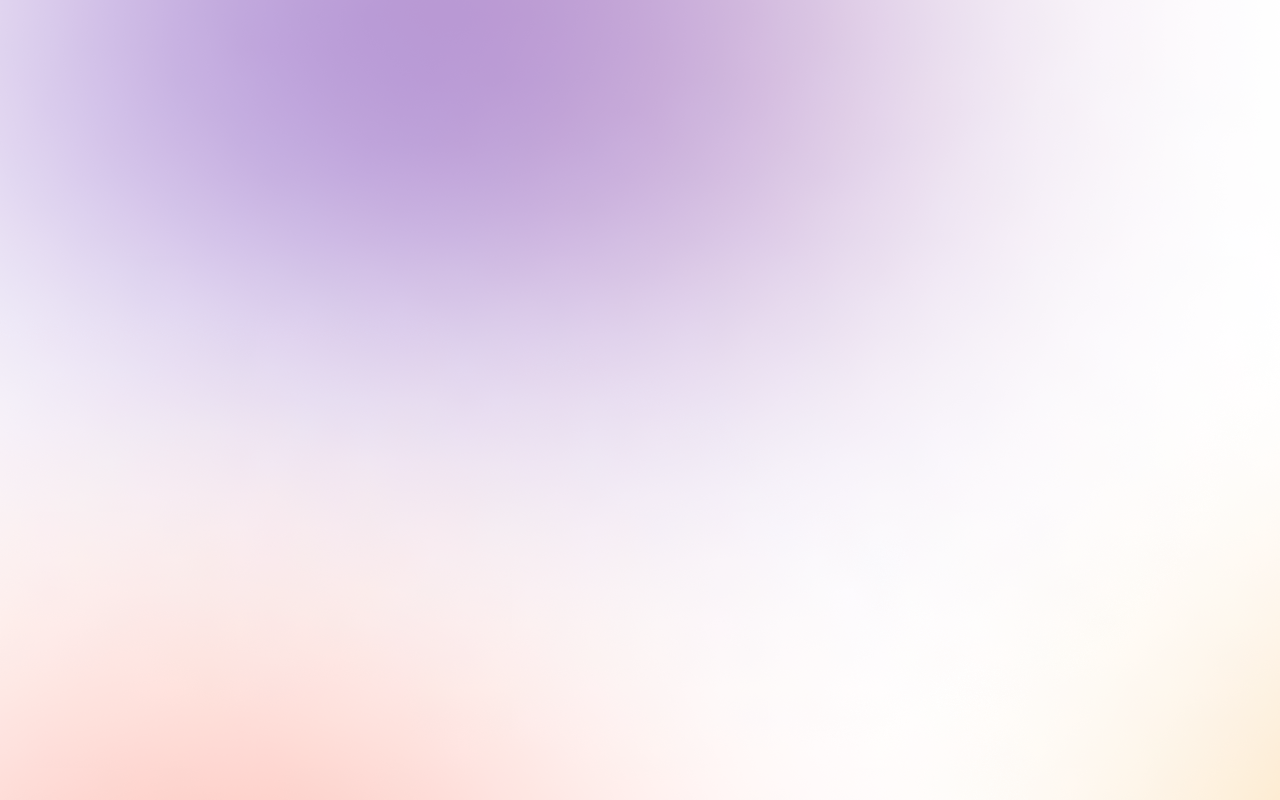
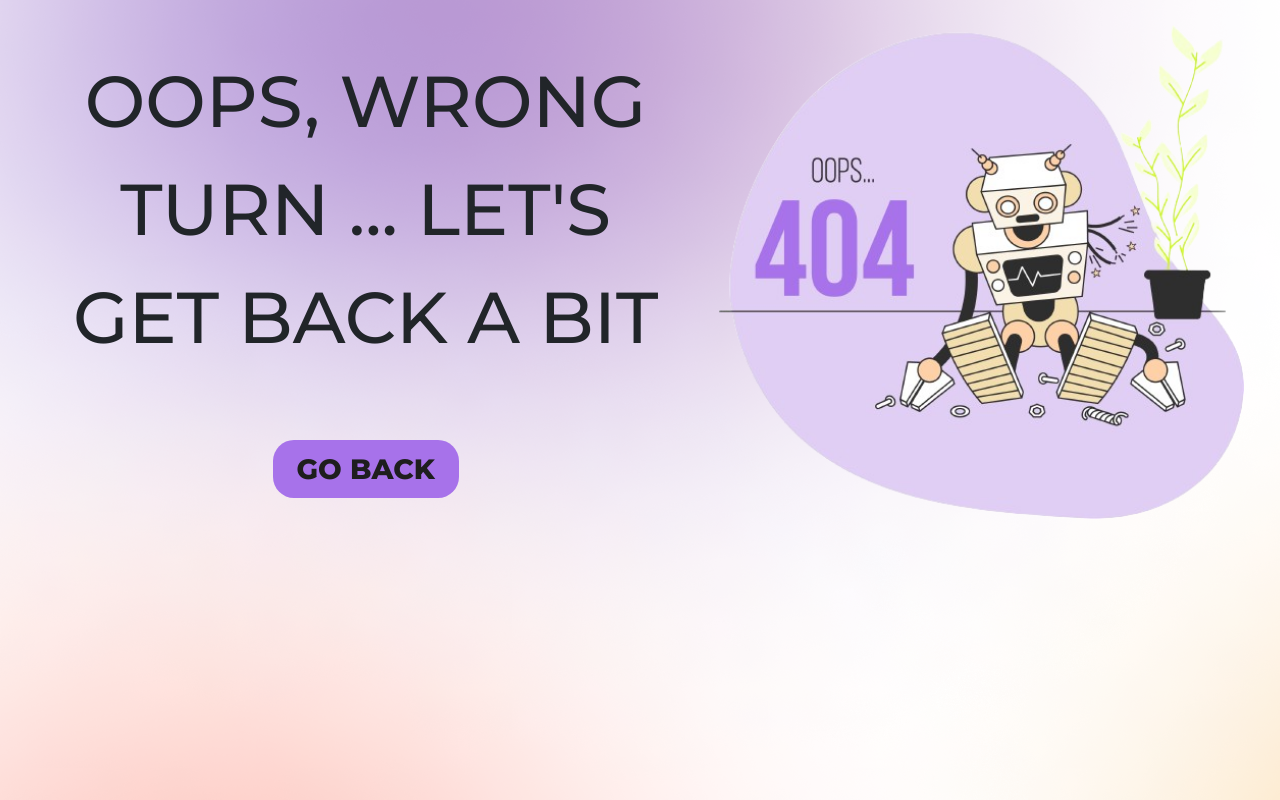
Before and after one commit to mariaashfaq02/SpeakNow, a React (Create React App) app in the folder OneDrive/Desktop/SpeakNow/speak-now/: page /error in a window 1280 px wide. Before the commit this address had no page. Built offline with nearby package versions, Linux system fonts and the light colour scheme.

Commit message:
added error page and fixed a few bugs in contact form functionality

```diff
--- a/OneDrive/Desktop/SpeakNow/speak-now/src/App.js
+++ b/OneDrive/Desktop/SpeakNow/speak-now/src/App.js
@@ -6,7 +6,7 @@ import About from './Pages/About Page/About';
 import Features from './Pages/Features Page/Features';
 import Team from './Pages/Team Page/Team';
 import Contact from './Pages/Contact Page/Contact';
-
+import ErrorPage from './Pages/Error Page/ErrorPage';
 
 function App() {
   return (
@@ -18,6 +18,7 @@ function App() {
           <Route path='/features' element={<Features/>}/>
           <Route path='/team' element={<Team/>}/>
           <Route path='/contact' element={<Contact/>}/>
+          <Route path='/error' element={<ErrorPage/>}/>
         </Routes>
       </Router>
 
--- a/OneDrive/Desktop/SpeakNow/speak-now/src/Components/Footer/Footer.css
+++ b/OneDrive/Desktop/SpeakNow/speak-now/src/Components/Footer/Footer.css
@@ -29,3 +29,7 @@
     text-decoration: none;
     font-size: 1.5rem;
 }
+
+.footerLines,.footerLink{
+    margin-top: 1%;
+}
--- a/OneDrive/Desktop/SpeakNow/speak-now/src/Components/Form/ContactForm.js
+++ b/OneDrive/Desktop/SpeakNow/speak-now/src/Components/Form/ContactForm.js
@@ -80,8 +80,8 @@ const ContactForm = () => {
         </div>
 
         <div class="mb-3 formSubContainer">
-            <label for="exampleInputMessage1" class="form-label" value= {form.message} onChange={handleChange}>Message</label>
-            <input name='message' type="text" className="form-control" id="exampleInputMessage1"/>
+            <label for="exampleInputMessage1" class="form-label"  >Message</label>
+            <input name='message' type="text" className="form-control" id="exampleInputMessage1" value = {form.message} onChange={handleChange}/>
         </div>
 
         <div class="mb-3 formSubContainerButton">
--- a/OneDrive/Desktop/SpeakNow/speak-now/src/Pages/About Page/About.css
+++ b/OneDrive/Desktop/SpeakNow/speak-now/src/Pages/About Page/About.css
@@ -4,6 +4,7 @@
     flex-direction: column;
     justify-content: center !important;
     align-items: center !important;
+    margin-bottom: 4%;
 }
 
 .aboutHeading{
--- /dev/null
+++ b/OneDrive/Desktop/SpeakNow/speak-now/src/Pages/Error Page/ErrorData.js
@@ -0,0 +1,6 @@
+export const ErrorMessage = [
+    {
+      message:"Oops, wrong turn ... let's get back a bit"
+    }
+
+  ];
--- /dev/null
+++ b/OneDrive/Desktop/SpeakNow/speak-now/src/Pages/Error Page/ErrorPage.css
@@ -0,0 +1,30 @@
+
+.errorPageContainer{
+    display: flex;
+    margin-top: 2% !important;
+}
+
+.errorMessage{
+    display: flex;
+    flex-direction: column;
+    justify-content: center;
+    align-items: center;
+}
+
+.errorText{
+    text-align: center;
+    margin-bottom: 8% !important;
+}
+
+.errorTextMessage{
+    font-family: Montserrat;
+    text-transform: uppercase;
+    font-weight: 400 !important;
+    font-size: 4.5rem !important;
+
+}
+
+.errorPic{
+    height: 80% !important;
+    width: 80% !important;
+}
--- a/OneDrive/Desktop/SpeakNow/speak-now/src/Pages/Error Page/ErrorPage.js
+++ b/OneDrive/Desktop/SpeakNow/speak-now/src/Pages/Error Page/ErrorPage.js
@@ -1,9 +1,29 @@
 import React from 'react'
+import { ErrorMessage } from './ErrorData'
+import ErrorPic from '../../Assets/Error.png'
+import Button from '../../Components/Button/Button'
 import './ErrorPage.css'
 
 const ErrorPage = () => {
+
+  const error=ErrorMessage.map(data => {
+    return(
+      <div className='container-fluid errorText'>
+        <p class="lead errorTextMessage">{data.message}</p>
+      </div>
+    )
+  })
+
   return (
-    <div>
+    <div className='container-fluid errorPageContainer'>
+      <div className="container-fluid errorMessage">
+        {error}
+        <Button message={"Go Back"} link={""}/>
+      </div>
+
+      <div className="container-fluid errorPic">
+      <img  src={ErrorPic} className="img-fluid" alt="Error" />
+      </div>
 
     </div>
   )
--- a/OneDrive/Desktop/SpeakNow/speak-now/src/Pages/Home Page/HomePage.css
+++ b/OneDrive/Desktop/SpeakNow/speak-now/src/Pages/Home Page/HomePage.css
@@ -17,6 +17,7 @@
     background-color: transparent !important;
     border-radius:0px !important;
     padding: 0rem !important;
+    margin-bottom: 6%;
 }
 
 .HomebuttonText{
--- a/OneDrive/Desktop/SpeakNow/speak-now/src/Pages/Team Page/Team.css
+++ b/OneDrive/Desktop/SpeakNow/speak-now/src/Pages/Team Page/Team.css
@@ -10,6 +10,7 @@
 
 .teamCardsContainer{
     display: flex;
+    margin-bottom: 4% !important;
 }
 
 
--- a/OneDrive/Desktop/SpeakNow/speak-now/src/Pages/Team Page/Team.js
+++ b/OneDrive/Desktop/SpeakNow/speak-now/src/Pages/Team Page/Team.js
@@ -32,6 +32,7 @@ const Team = () => {
       <div className="container-fluid teamCardsContainer">
       {teamMembers}
       </div>
+
       <Footer/>
     </div>
   )
```
Also changed, not shown: OneDrive/Desktop/SpeakNow/speak-now/src/Assets/Error.png (added), OneDrive/Desktop/SpeakNow/speak-now/src/Pages/Error Page/Error.css (deleted).
